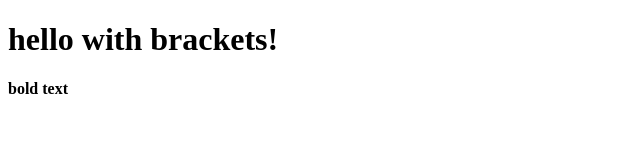
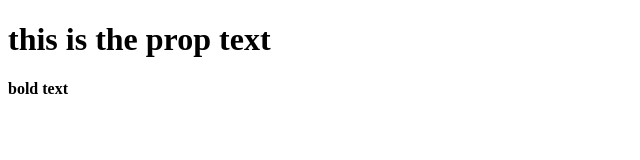
Before and after one commit to hanocha/start-react, a React (Create React App) app: page / in a window 1280 px wide. Shown: the top 160 px of the page, without its empty margins (0-640 px from the left). Built offline with nearby package versions, Linux system fonts and the light colour scheme.

Commit message:
Use props

```diff
--- a/src/App.js
+++ b/src/App.js
@@ -4,7 +4,7 @@ class App extends React.Component {
   render() {
     return (
       <div>
-        <h1>hello with brackets!</h1>
+        <h1>{this.props.txt}</h1>
         <b>bold text</b>
       </div>
     )
--- a/src/index.js
+++ b/src/index.js
@@ -3,6 +3,6 @@ import ReactDOM from 'react-dom'
 import App from './App'
 
 ReactDOM.render(
-  <App />,
+  <App txt="this is the prop text" />,
   document.getElementById('root'),
 );
```
